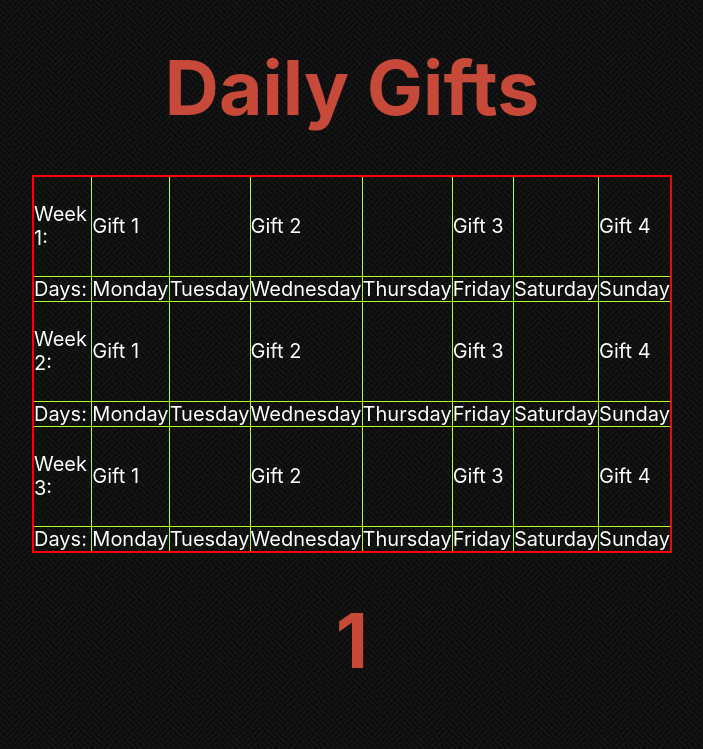
After one commit to LuccaBoets/ChappieBet, a PHP site: page /Pages/dailyGift.php in a window 1280 px wide. The commit adds this page. Shown: the top 749 px of the page, without its empty margins (288-991 px from the left). Run offline with PHP 8.4, Linux system fonts and the light colour scheme.

Commit message:
daysonline

```diff
--- /dev/null
+++ b/ChappieBet/Pages/dailyGift.php
@@ -0,0 +1,146 @@
+<?php
+
+//Zet hier de de H1 php voor dagen online anders werkt javascript ni
+
+echo "
+
+<html>
+    <head>
+        <link href=\"../vendor/bootstrap/css/bootstrap.min.css\" rel=\"stylesheet\">
+        <link href=\"MainCss.css\" rel=\"stylesheet\">
+        <link href=\"testIndex.css\" rel=\"stylesheet\" type=\"text/css\">
+        <title>Daily Gifts</title>
+        <script>
+
+         function checkDay() {
+
+             alert('zad');
+
+             var daysonline = parseInt(document.getElementById('daysonline').innerHTML);
+
+
+             switch (daysonline) {
+
+                 case 1:
+                     takeDocumentID(1);
+             }
+
+         }
+
+         function takeDocumentID(dagID) {
+
+             dagID = 'dag' + dagID;
+
+             var ereturn = document.getElementById('dag1');
+             return ereturn;
+         }
+
+        </script>
+
+        <style>
+
+        #gifts{
+            margin-left: auto;
+            margin-right: auto;
+            border: 2px red solid;
+            width: 50%;
+        }
+
+        td{
+            border: 1px greenyellow solid;
+            border-spacing: 0px;
+            padding: 0px;
+            font-size: 20px;
+        }
+
+        .giftPic{
+
+            height: 100px;
+            width: 10%;
+        }
+
+</style>
+
+    </head>
+    <body onload='checkDay()'>
+
+        <h1>Daily Gifts</h1>
+
+        <table id='gifts'>
+
+        <tr>
+            <td class='giftPic'>Week 1: </td>
+            <td class='giftPic' id='dag1'>Gift 1</td>
+            <td class='giftPic' id='dag2'></td>
+            <td class='giftPic' id='dag3'>Gift 2</td>
+            <td class='giftPic' id='dag4'></td>
+            <td class='giftPic' id='dag5'>Gift 3</td>
+            <td class='giftPic' id='dag6'></td>
+            <td class='giftPic' id='dag7'>Gift 4</td>
+        </tr>
+
+        <tr class='giftDagen'>
+            <td class='giftDagen' >Days: </td>
+            <td class='giftDagen' >Monday</td>
+            <td class='giftDagen' >Tuesday</td>
+            <td class='giftDagen' >Wednesday</td>
+            <td class='giftDagen' >Thursday</td>
+            <td class='giftDagen' >Friday</td>
+            <td class='giftDagen' >Saturday</td>
+            <td class='giftDagen' >Sunday</td>
+        </tr>
+
+        <tr>
+            <td class='giftPic'>Week 2: </td>
+            <td class='giftPic' id='dag8'>Gift 1</td>
+            <td class='giftPic' id='dag9'></td>
+            <td class='giftPic' id='dag10'>Gift 2</td>
+            <td class='giftPic' id='dag11'></td>
+            <td class='giftPic' id='dag12'>Gift 3</td>
+            <td class='giftPic' id='dag13'></td>
+            <td class='giftPic' id='dag14'>Gift 4</td>
+        </tr>
+
+        <tr class='giftDagen'>
+            <td class='giftDagen'>Days: </td>
+            <td class='giftDagen'>Monday</td>
+            <td class='giftDagen'>Tuesday</td>
+            <td class='giftDagen'>Wednesday</td>
+            <td class='giftDagen'>Thursday</td>
+            <td class='giftDagen'>Friday</td>
+            <td class='giftDagen'>Saturday</td>
+            <td class='giftDagen'>Sunday</td>
+        </tr>
+
+        <tr>
+            <td class='giftPic'>Week 3: </td>
+            <td class='giftPic' id='dag15'>Gift 1</td>
+            <td class='giftPic' id='dag16'></td>
+            <td class='giftPic' id='dag17'>Gift 2</td>
+            <td class='giftPic' id='dag18'></td>
+            <td class='giftPic' id='dag19'>Gift 3</td>
+            <td class='giftPic' id='dag20'></td>
+            <td class='giftPic' id='dag21'>Gift 4</td>
+        </tr>
+
+        <tr class='giftDagen'>
+            <td class='giftDagen'>Days: </td>
+            <td class='giftDagen'>Monday</td>
+            <td class='giftDagen'>Tuesday</td>
+            <td class='giftDagen'>Wednesday</td>
+            <td class='giftDagen'>Thursday</td>
+            <td class='giftDagen'>Friday</td>
+            <td class='giftDagen'>Saturday</td>
+            <td class='giftDagen'>Sunday</td>
+        </tr>
+        </table>
+
+        <h1 id='daysonline'>1</h1>
+
+    </body>
+</html>
+
+
+
+
+";
--- a/ChappieBet/Pages/index.php
+++ b/ChappieBet/Pages/index.php
@@ -30,6 +30,7 @@
 
         <ul>
             <li><h2><a class="nav-link" href="LogOut.php">Log out</a></h2></li>
+            <li><h2><a class="nav-link" href="">Daily Gifts</a></h2></li>
             <li><h2 class="nav-link" id="coins">Coins: <?php echo($row["coins"]) ?></h2></li>
         </ul>
 
--- a/ChappieBet/Pages/testIndex.css
+++ b/ChappieBet/Pages/testIndex.css
@@ -21,6 +21,7 @@ li{
 h1{
 
     margin-top: 50px;
+    text-align: center;
 }
 
 h2{
```
